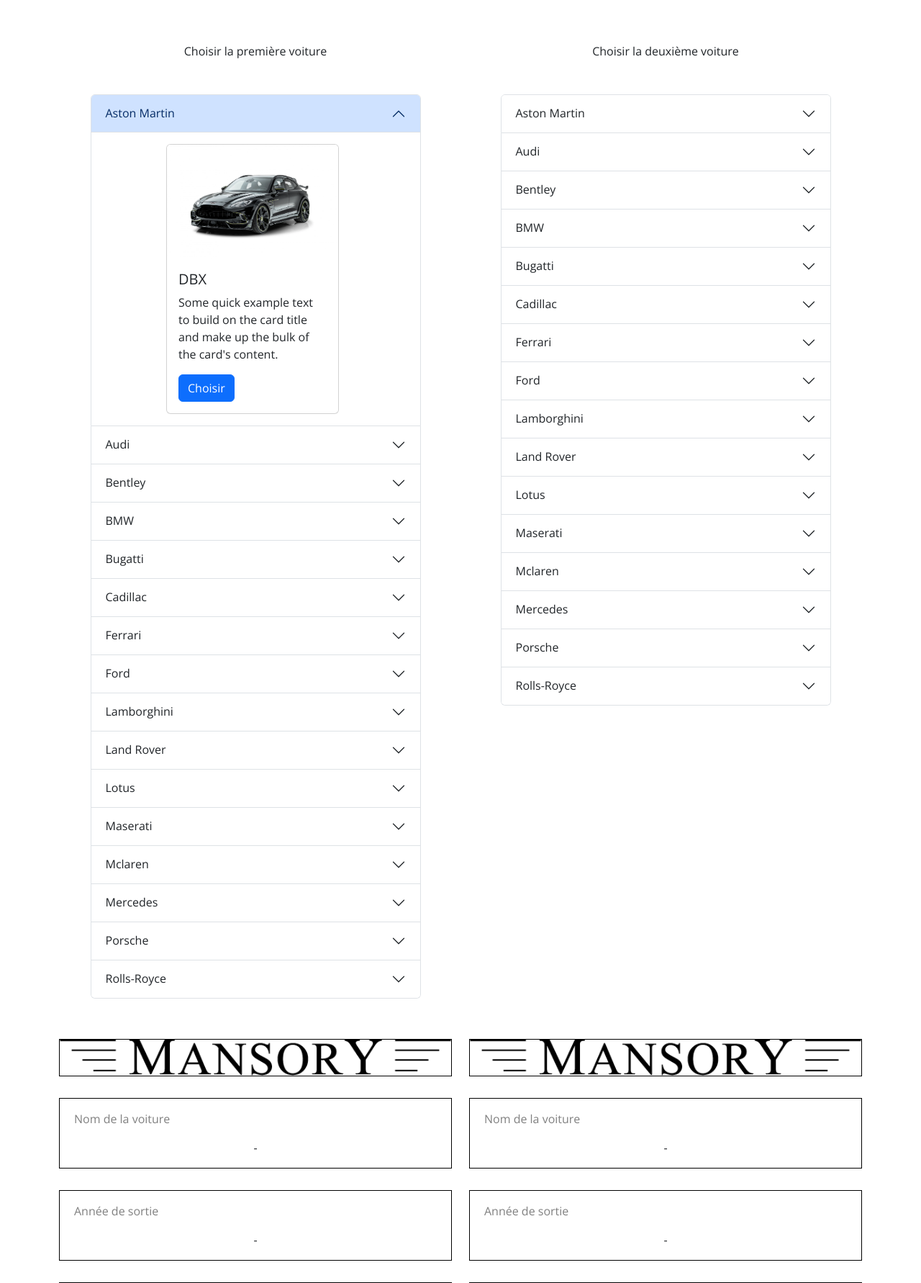
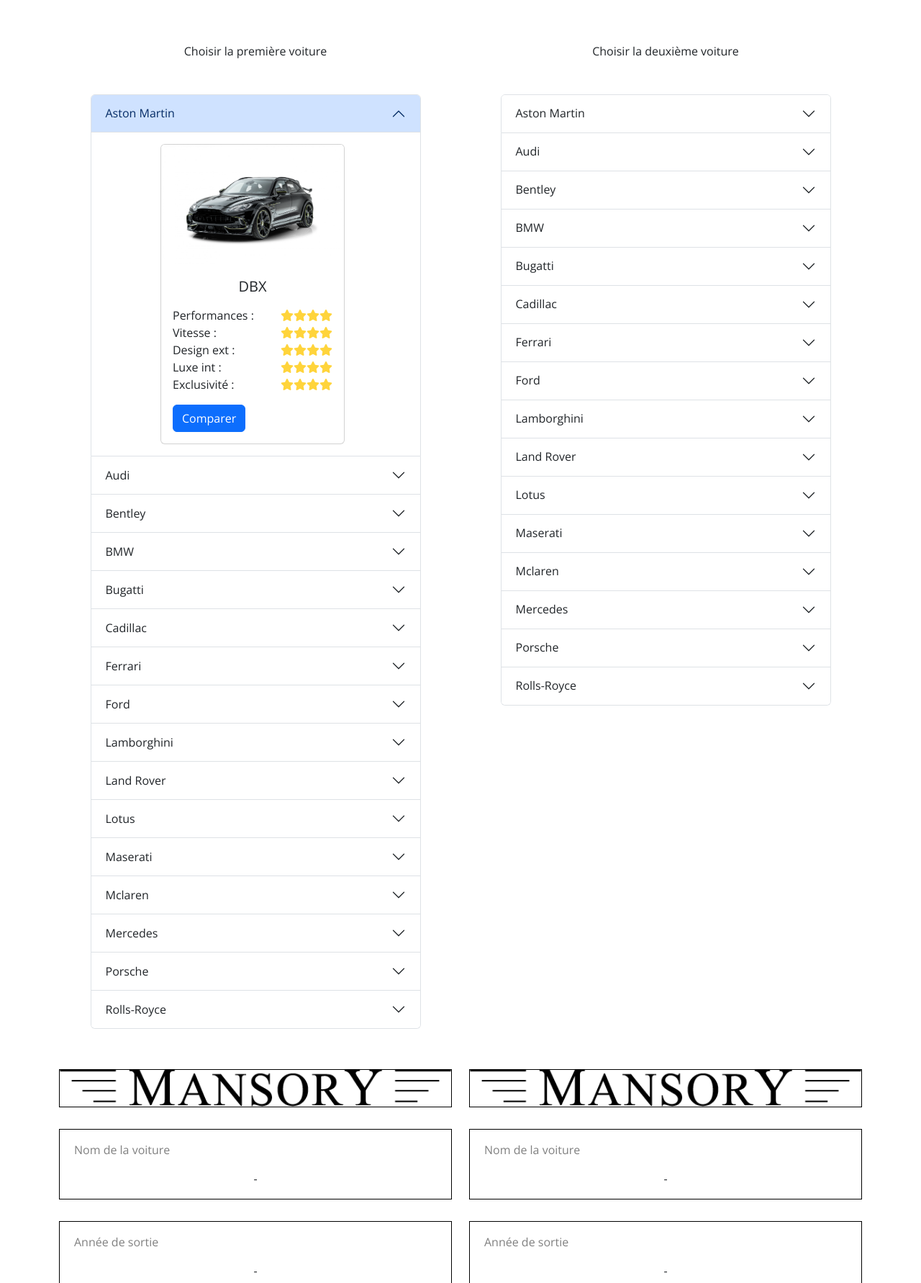
Before and after one commit to acoubidou/mansory_php, a PHP site: page /views/comparateur.php in a window 1280 px wide, after a click on "Aston Martin". Shown: the part 133-1915 px from the top of the page at 72% size. Run offline with PHP 8.4, Linux system fonts and the light colour scheme; some libraries are stand-ins or nearby versions; some web fonts are replaced.

Commit message:
Fini les etoiles, + excel avec stats

```diff
--- a/assets/js/pickCars.js
+++ b/assets/js/pickCars.js
@@ -734,7 +734,7 @@ $(document).ready(function() {
         $('#comparGaucheCouple').text("1020nm");
         $('#comparGaucheAcceleration').text("4.4s");
         $('#comparGaucheVitesse').text("280km/h");
-        $('#comparGauchePrix').text("400 000€");1
+        $('#comparGauchePrix').text("440 000€");1
     });
     $("#bouton132").on("click", function() {
         $(".cardAllDroite").css("border", "");
@@ -750,7 +750,7 @@ $(document).ready(function() {
         $('#comparDroiteCouple').text("1020nm");
         $('#comparDroiteAcceleration').text("4.4s");
         $('#comparDroiteVitesse').text("280km/h");
-        $('#comparDroitePrix').text("400 000€");
+        $('#comparDroitePrix').text("440 000€");
     });
 
 
@@ -760,6 +760,8 @@ $(document).ready(function() {
         var AnneeGauche = $('#comparGaucheAnnee').text();
         var AnneeDroite = $('#comparDroiteAnnee').text();
         if (AnneeGauche && AnneeDroite != "-"){
+            console.log(AnneeGauche);
+            console.log(AnneeGauche.length);
             if (AnneeDroite > AnneeGauche) {
                 $("#comparDroiteAnneeCase").css("border", "3px solid green");
                 $("#comparGaucheAnneeCase").css("border", "1px solid black");
--- a/views/comparateur.php
+++ b/views/comparateur.php
@@ -19,25 +19,27 @@
 
                         <?php
                             $array = [
-                                ["1","101","17","117","Aston Martin","DBX","aston_martin","dbx","Rien","Rien","Rien"],
-                                ["2","102","18","118","Audi","RS6","audi","RS6","RSQ8","audi","rsq8"],
-                                ["3","103","19","119","Bentley","BENTAYGA","bentley","bentayga","FLYING SPUR","bentley","flying_spur"],
-                                ["4","104","20","120","BMW","SERIE 7","bmw","serie7","SERIE 7 NEW","bmw","serie7new"],
-                                ["5","105","21","121","Bugatti","CHIRON","bugatti","chiron","Rien","Rien","Rien"],
-                                ["6","106","22","122","Cadillac","ESCALADE","cadillac","escalade","Rien","Rien","Rien"],
-                                ["7","107","23","123","Ferrari","812 GTS","ferrari","812_gts","SF90 SPIDER","ferrari","sf90_spider"],
-                                ["8","108","24","124","Ford","GT","ford","gt","Rien","Rien","Rien"],
-                                ["9","109","25","125","Lamborghini","URUS","lamborghini","urus","AVENTADOR SVJ ROADSTER","lamborghini","aventador_svj_roadster"],
-                                ["10","110","26","126","Land Rover","RANGE ROVER SV","land_rover","sv","Rien","Rien","Rien"],
-                                ["11","111","27","127","Lotus","EVORA GTE","lotus","evora_gte","Rien","Rien","Rien"],
-                                ["12","112","28","128","Maserati","MC20","maserati","mc20","Rien","Rien","Rien"],
-                                ["13","113","29","129","Mclaren","720S","mclaren","720S","Rien","Rien","Rien"],
-                                ["14","114","30","130","Mercedes","AMG GT63 S E PERFORMANCE","mercedes","amg_gt63_s_e_performance","SL63","mercedes","sl63",],
-                                ["15","115","31","131","Porsche","911 (992)","porsche","911_(992)","Rien","Rien","Rien"],
-                                ["16","116","32","132","Rolls-Royce","CULLINAN","rolls_royce","cullinan","GHOST","rolls_royce","ghost"],
+                                ["1","101","17","117","Aston Martin","DBX","aston_martin","dbx",4,0,4,0,4,0,4,0,4,0,"Rien","Rien","Rien",5,0,5,0,5,0,5,0,5,0],
+                                ["2","102","18","118","Audi","RS6","audi","RS6",4,0,4,0,4,0,4,0,3,0,"RSQ8","audi","rsq8",4,0,4,0,4,0,4,0,3,0],
+                                ["3","103","19","119","Bentley","BENTAYGA","bentley","bentayga",4,1,4,0,4,0,5,0,4,1,"FLYING SPUR","bentley","flying_spur",4,0,4,0,4,0,5,0,4,0],
+                                ["4","104","20","120","BMW","SERIE 7","bmw","serie7",3,1,3,1,3,0,3,1,2,0,"SERIE 7 NEW","bmw","serie7new",3,0,2,0,4,0,5,0,3,0],
+                                ["5","105","21","121","Bugatti","CHIRON","bugatti","chiron",5,0,5,0,4,1,4,1,5,0,"Rien","Rien","Rien",5,0,5,0,5,0,5,0,5,0],
+                                ["6","106","22","122","Cadillac","ESCALADE","cadillac","escalade",2,1,2,0,3,1,5,0,2,1,"Rien","Rien","Rien",5,0,5,0,5,0,5,0,5,0],
+                                ["7","107","23","123","Ferrari","812 GTS","ferrari","812_gts",4,0,4,1,4,1,4,1,4,1,"SF90 SPIDER","ferrari","sf90_spider",4,1,4,1,4,1,5,0,5,0],
+                                ["8","108","24","124","Ford","GT","ford","gt",4,0,4,1,4,1,5,0,5,0,"Rien","Rien","Rien",5,0,5,0,5,0,5,0,5,0],
+                                ["9","109","25","125","Lamborghini","URUS","lamborghini","urus",4,1,4,0,4,1,5,0,5,0,"AVENTADOR SVJ ROADSTER","lamborghini","aventador_svj_roadster",4,0,4,1,5,0,5,0,5,0],
+                                ["10","110","26","126","Land Rover","RANGE ROVER SV","land_rover","sv",3,0,2,1,4,0,5,0,5,0,"Rien","Rien","Rien",5,0,5,0,5,0,5,0,5,0],
+                                ["11","111","27","127","Lotus","EVORA GTE","lotus","evora_gte",2,0,3,1,2,0,3,1,2,1,"Rien","Rien","Rien",5,0,5,0,5,0,5,0,5,0],
+                                ["12","112","28","128","Maserati","MC20","maserati","mc20",4,0,4,1,5,0,5,0,4,0,"Rien","Rien","Rien",5,0,5,0,5,0,5,0,5,0],
+                                ["13","113","29","129","Mclaren","720S","mclaren","720S",4,0,4,1,4,1,5,0,4,0,"Rien","Rien","Rien",5,0,5,0,5,0,5,0,5,0],
+                                ["14","114","30","130","Mercedes","AMG GT63 S E PERFORMANCE","mercedes","amg_gt63_s_e_performance",4,1,4,0,5,0,4,1,3,0,"SL63","mercedes","sl63",4,1,4,0,4,0,5,0,3,1],
+                                ["15","115","31","131","Porsche","911 (992)","porsche","911_(992)",4,1,4,1,5,0,5,0,5,0,"Rien","Rien","Rien",5,0,5,0,5,0,5,0,5,0],
+                                ["16","116","32","132","Rolls-Royce","CULLINAN","rolls_royce","cullinan",3,1,2,1,4,1,5,0,5,0,"GHOST","rolls_royce","ghost",4,0,3,0,4,1,5,0,4,0],
                             ];
+                            $star = '<i class="fa-solid fa-star" style="color: #FFD43B;"></i>';
+                            $mistar = '<i class="fa-solid fa-star-half fa-flip-horizontal" style="color: #FFD43B;"></i>';
 
-                            foreach ($array as list($numero1, $sousnumero1, $numero2, $sousnumero2, $marque, $modele, $marque_lien, $modele_lien, $modele2, $marque_lien2, $modele_lien2)) {
+                            foreach ($array as list($numero1, $sousnumero1, $numero2, $sousnumero2, $marque, $modele, $marque_lien, $modele_lien, $nbstarP1, $nbmistarP1, $nbstarV1, $nbmistarV1, $nbstarD1, $nbmistarD1, $nbstarL1, $nbmistarL1, $nbstarE1, $nbmistarE1, $modele2, $marque_lien2, $modele_lien2, $nbstarP2, $nbmistarP2, $nbstarV2, $nbmistarV2, $nbstarD2, $nbmistarD2, $nbstarL2, $nbmistarL2, $nbstarE2, $nbmistarE2)) {
                                 echo('
                                     <!--     NOUVEL ACCORDEON     -->
                                     <div class="accordion-item accordeonAllGauche" id="accordeon'.$numero1.'">
@@ -48,22 +50,34 @@
                                         </h2>
                                         <div id="collapse'.$numero1.'" class="accordion-collapse collapse" data-bs-parent="#accordionExample1">
                                             <div class="accordion-body d-flex justify-content-center">
-                                                <div class="card me-2 cardAllGauche" id="card'.$numero1.'" style="width: 15rem;">
+                                                <div class="card me-2 cardAllGauche" id="card'.$numero1.'" style="width: 16rem;">
                                                     <img src="/mansory_php/assets/images/voitures/'.$marque_lien.'/'.$modele_lien.'/'.$modele_lien.'_avant.jpg" class="card-img-top" alt="'.$modele.'">
                                                     <div class="card-body">
-                                                        <h5 class="card-title">'.$modele.'</h5>
-                                                        <p class="card-text">Some quick example text to build on the card title and make up the bulk of the card\'s content.</p>
-                                                        <button class="btn btn-primary boutonAll" id="bouton'.$numero1.'">Choisir</button>
+                                                        <h5 class="card-title d-flex justify-content-center">'.$modele.'</h5>
+                                                        <p class="card-text">
+                                                            <div>Performances : <span style="float: right">'.str_repeat($mistar, $nbmistarP1).''.str_repeat($star, $nbstarP1).'</span></div>
+                                                            <div>Vitesse : <span style="float: right">'.str_repeat($mistar, $nbmistarV1).''.str_repeat($star, $nbstarV1).'</span></div>
+                                                            <div>Design ext : <span style="float: right">'.str_repeat($mistar, $nbmistarD1).''.str_repeat($star, $nbstarD1).'</span></div>
+                                                            <div>Luxe int : <span style="float: right">'.str_repeat($mistar, $nbmistarL1).''.str_repeat($star, $nbstarL1).'</span></div>
+                                                            <div>Exclusivité : <span style="float: right">'.str_repeat($mistar, $nbmistarE1).''.str_repeat($star, $nbstarE1).'</span></div>
+                                                        </p>
+                                                        <button class="btn btn-primary boutonAll" id="bouton'.$numero1.'">Comparer</button>
                                                     </div>
                                                 </div>'
                                 );
                                 if ($modele2 != "Rien") { echo('
-                                                <div class="card cardAllGauche" id="card'.$sousnumero1.'" style="width: 15rem;">
+                                                <div class="card cardAllGauche" id="card'.$sousnumero1.'" style="width: 16rem;">
                                                     <img src="/mansory_php/assets/images/voitures/'.$marque_lien2.'/'.$modele_lien2.'/'.$modele_lien2.'_avant.jpg" class="card-img-top" alt="'.$modele2.'">
                                                     <div class="card-body">
-                                                        <h5 class="card-title">'.$modele2.'</h5>
-                                                        <p class="card-text">Some quick example text to build on the card title and make up the bulk of the card\'s content.</p>
-                                                        <button class="btn btn-primary boutonAll" id="bouton'.$sousnumero1.'">Choisir</button>
+                                                        <h5 class="card-title d-flex justify-content-center">'.$modele2.'</h5>
+                                                        <p class="card-text">
+                                                            <div>Performances : <span style="float: right">'.str_repeat($mistar, $nbmistarP2).''.str_repeat($star, $nbstarP2).'</span></div>
+                                                            <div>Vitesse : <span style="float: right">'.str_repeat($mistar, $nbmistarV2).''.str_repeat($star, $nbstarV2).'</span></div>
+                                                            <div>Design ext : <span style="float: right">'.str_repeat($mistar, $nbmistarD2).''.str_repeat($star, $nbstarD2).'</span></div>
+                                                            <div>Luxe int : <span style="float: right">'.str_repeat($mistar, $nbmistarL2).''.str_repeat($star, $nbstarL2).'</span></div>
+                                                            <div>Exclusivité : <span style="float: right">'.str_repeat($mistar, $nbmistarE2).''.str_repeat($star, $nbstarE2).'</span></div>
+                                                        </p>
+                                                        <button class="btn btn-primary boutonAll" id="bouton'.$sousnumero1.'">Comparer</button>
                                                     </div>
                                                 </div>
                                     ');
@@ -85,7 +99,7 @@
 
                     <div class="accordion pb-5" id="accordionExample2">
                             <?php
-                                foreach ($array as list($numero1, $sousnumero1, $numero2, $sousnumero2, $marque, $modele, $marque_lien, $modele_lien, $modele2, $marque_lien2, $modele_lien2)) {
+                                foreach ($array as list($numero1, $sousnumero1, $numero2, $sousnumero2, $marque, $modele, $marque_lien, $modele_lien, $nbstarP1, $nbmistarP1, $nbstarV1, $nbmistarV1, $nbstarD1, $nbmistarD1, $nbstarL1, $nbmistarL1, $nbstarE1, $nbmistarE1, $modele2, $marque_lien2, $modele_lien2, $nbstarP2, $nbmistarP2, $nbstarV2, $nbmistarV2, $nbstarD2, $nbmistarD2, $nbstarL2, $nbmistarL2, $nbstarE2, $nbmistarE2)) {
                                     echo('
                                         <!--     NOUVEL ACCORDEON     -->
                                         <div class="accordion-item accordeonAllDroite" id="accordeon'.$numero2.'">
@@ -96,22 +110,34 @@
                                             </h2>
                                             <div id="collapse'.$numero2.'" class="accordion-collapse collapse" data-bs-parent="#accordionExample2">
                                                 <div class="accordion-body d-flex justify-content-center">
-                                                    <div class="card me-2 cardAllDroite" id="card'.$numero2.'" style="width: 15rem;">
+                                                    <div class="card me-2 cardAllDroite" id="card'.$numero2.'" style="width: 16rem;">
                                                         <img src="/mansory_php/assets/images/voitures/'.$marque_lien.'/'.$modele_lien.'/'.$modele_lien.'_avant.jpg" class="card-img-top" alt="'.$modele.'">
                                                         <div class="card-body">
-                                                            <h5 class="card-title">'.$modele.'</h5>
-                                                            <p class="card-text">Some quick example text to build on the card title and make up the bulk of the card\'s content.</p>
-                                                            <button class="btn btn-primary boutonAll" id="bouton'.$numero2.'">Choisir</button>
+                                                            <h5 class="card-title d-flex justify-content-center">'.$modele.'</h5>
+                                                            <p class="card-text">
+                                                                <div>Performances : <span style="float: right">'.str_repeat($mistar, $nbmistarP1).''.str_repeat($star, $nbstarP1).'</span></div>
+                                                                <div>Vitesse : <span style="float: right">'.str_repeat($mistar, $nbmistarV1).''.str_repeat($star, $nbstarV1).'</span></div>
+                                                                <div>Design ext : <span style="float: right">'.str_repeat($mistar, $nbmistarD1).''.str_repeat($star, $nbstarD1).'</span></div>
+                                                                <div>Luxe int : <span style="float: right">'.str_repeat($mistar, $nbmistarL1).''.str_repeat($star, $nbstarL1).'</span></div>
+                                                                <div>Exclusivité : <span style="float: right">'.str_repeat($mistar, $nbmistarE1).''.str_repeat($star, $nbstarE1).'</span></div>
+                                                            </p>
+                                                            <button class="btn btn-primary boutonAll" id="bouton'.$numero2.'">Comparer</button>
                                                         </div>
                                                     </div>
                                     ');
                                     if ($modele2 != "Rien") { echo('
-                                                    <div class="card cardAllDroite" id="card'.$sousnumero2.'" style="width: 15rem;">
+                                                    <div class="card cardAllDroite" id="card'.$sousnumero2.'" style="width: 16rem;">
                                                         <img src="/mansory_php/assets/images/voitures/'.$marque_lien2.'/'.$modele_lien2.'/'.$modele_lien2.'_avant.jpg" class="card-img-top" alt="'.$modele.'">
                                                         <div class="card-body">
-                                                            <h5 class="card-title">'.$modele2.'</h5>
-                                                            <p class="card-text">Some quick example text to build on the card title and make up the bulk of the card\'s content.</p>
-                                                            <button class="btn btn-primary boutonAll" id="bouton'.$sousnumero2.'">Choisir</button>
+                                                            <h5 class="card-title d-flex justify-content-center">'.$modele2.'</h5>
+                                                            <p class="card-text">
+                                                                <div>Performances : <span style="float: right">'.str_repeat($mistar, $nbmistarP2).''.str_repeat($star, $nbstarP2).'</span></div>
+                                                                <div>Vitesse : <span style="float: right">'.str_repeat($mistar, $nbmistarV2).''.str_repeat($star, $nbstarV2).'</span></div>
+                                                                <div>Design ext : <span style="float: right">'.str_repeat($mistar, $nbmistarD2).''.str_repeat($star, $nbstarD2).'</span></div>
+                                                                <div>Luxe int : <span style="float: right">'.str_repeat($mistar, $nbmistarL2).''.str_repeat($star, $nbstarL2).'</span></div>
+                                                                <div>Exclusivité : <span style="float: right">'.str_repeat($mistar, $nbmistarE2).''.str_repeat($star, $nbstarE2).'</span></div>
+                                                            </p>
+                                                            <button class="btn btn-primary boutonAll" id="bouton'.$sousnumero2.'">Comparer</button>
                                                         </div>
                                                     </div>
                                         ');
@@ -134,7 +160,7 @@
                         <img id="lienImg1ComparGauche" class="p-0" src="/mansory_php/assets/images/general/mansory_logo_noir.png">
                     </div>
                 </div>
-                <div class="comparGaucheEntier col-6 d-flex flex-column">
+                <div class="comparDroiteEntier col-6 d-flex flex-column">
                     <div class="comparDroite d-flex justify-content-center">
                         <img id="lienImg1ComparDroite" class="p-0" src="/mansory_php/assets/images/general/mansory_logo_noir.png">
                     </div>
@@ -149,7 +175,7 @@
                         <p id="comparGaucheNom" class="d-flex justify-content-center">-</p>
                     </div>
                 </div>
-                <div class="comparGaucheEntier col-6 d-flex flex-column">
+                <div class="comparDroiteEntier col-6 d-flex flex-column">
                     <div class="comparDroite pt-3">
                         <p class="comparTitres">Nom de la voiture</p>
                         <p id="comparDroiteNom" class="d-flex justify-content-center">-</p>
@@ -165,7 +191,7 @@
                         <p id="comparGaucheAnnee" class="d-flex justify-content-center">-</p>
                     </div>
                 </div>
-                <div class="comparGaucheEntier col-6 d-flex flex-column">
+                <div class="comparDroiteEntier col-6 d-flex flex-column">
                     <div class="comparDroite pt-3" id="comparDroiteAnneeCase">
                         <p class="comparTitres">Année de sortie</p>
                         <p id="comparDroiteAnnee" class="d-flex justify-content-center">-</p>
@@ -181,7 +207,7 @@
                         <p id="comparGaucheMoteur" class="d-flex justify-content-center">-</p>
                     </div>
                 </div>
-                <div class="comparGaucheEntier col-6 d-flex flex-column">
+                <div class="comparDroiteEntier col-6 d-flex flex-column">
                     <div class="comparDroite pt-3" id="comparDroiteMoteurCase">
                         <p class="comparTitres">Moteur</p>
                         <p id="comparDroiteMoteur" class="d-flex justify-content-center">-</p>
@@ -197,7 +223,7 @@
                         <p id="comparGauchePuissance" class="d-flex justify-content-center">-</p>
                     </div>
                 </div>
-                <div class="comparGaucheEntier col-6 d-flex flex-column">
+                <div class="comparDroiteEntier col-6 d-flex flex-column">
                     <div class="comparDroite pt-3" id="comparDroitePuissanceCase">
                         <p class="comparTitres">Puissance</p>
                         <p id="comparDroitePuissance" class="d-flex justify-content-center">-</p>
@@ -213,7 +239,7 @@
                         <p id="comparGaucheCouple" class="d-flex justify-content-center">-</p>
                     </div>
                 </div>
-                <div class="comparGaucheEntier col-6 d-flex flex-column">
+                <div class="comparDroiteEntier col-6 d-flex flex-column">
                     <div class="comparDroite pt-3" id="comparDroiteCoupleCase">
                         <p class="comparTitres">Couple</p>
                         <p id="comparDroiteCouple" class="d-flex justify-content-center">-</p>
@@ -229,7 +255,7 @@
                         <p id="comparGaucheAcceleration" class="d-flex justify-content-center">-</p>
                     </div>
                 </div>
-                <div class="comparGaucheEntier col-6 d-flex flex-column">
+                <div class="comparDroiteEntier col-6 d-flex flex-column">
                     <div class="comparDroite pt-3" id="comparDroiteAccelerationCase">
                         <p class="comparTitres">0-100km/h</p>
                         <p id="comparDroiteAcceleration" class="d-flex justify-content-center">-</p>
@@ -245,7 +271,7 @@
                         <p id="comparGaucheVitesse" class="d-flex justify-content-center">-</p>
                     </div>
                 </div>
-                <div class="comparGaucheEntier col-6 d-flex flex-column">
+                <div class="comparDroiteEntier col-6 d-flex flex-column">
                     <div class="comparDroite pt-3" id="comparDroiteVitesseCase">
                         <p class="comparTitres">Vitesse</p>
                         <p id="comparDroiteVitesse" class="d-flex justify-content-center">-</p>
@@ -261,7 +287,7 @@
                         <p id="comparGauchePrix" class="d-flex justify-content-center">-</p>
                     </div>
                 </div>
-                <div class="comparGaucheEntier col-6 d-flex flex-column">
+                <div class="comparDroiteEntier col-6 d-flex flex-column">
                     <div class="comparDroite pt-3" id="comparDroitePrixCase">
                         <p class="comparTitres">Prix</p>
                         <p id="comparDroitePrix" class="d-flex justify-content-center">-</p>
```
Also changed, not shown: 1 other file.
